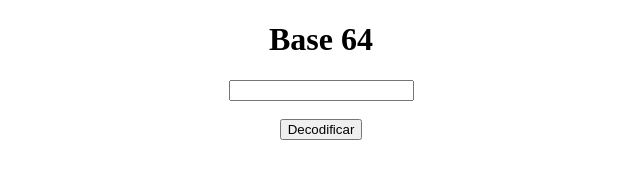
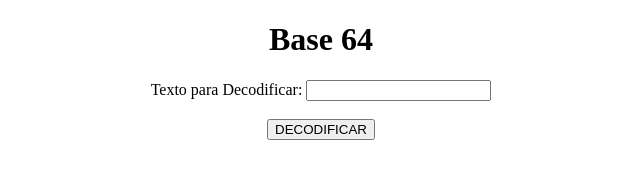
Before and after one commit to SimoesMR/FormularioHTML---Gama, a plain HTML site: page index.html in a window 1280 px wide. Shown: the whole page, without its empty margins (319-959 px from the left). Drawn offline with Linux system fonts and the light colour scheme.

Commit message:
Update index.html
Colocando JS e outros detalhes

```diff
--- a/index.html
+++ b/index.html
@@ -8,11 +8,17 @@
 
 		<h1>Base 64</h1>
 		<form>
+			<label for="Texto">Texto para Decodificar: </label>
 			<input id="codificar" type="text" name="TextDec">
 			<br>
 			<br>
-			<button id="codificador" class="caixo-texto" >Decodificar</button>
+			<button id="codificador" class="caixo-texto" >DECODIFICAR</button>
 		</form>
 	</center>
+	<script type="text/javascript">
+
+		var codificado = document.getElementById('codificado');
+
+	</script>
 </body>
 </html>
```
